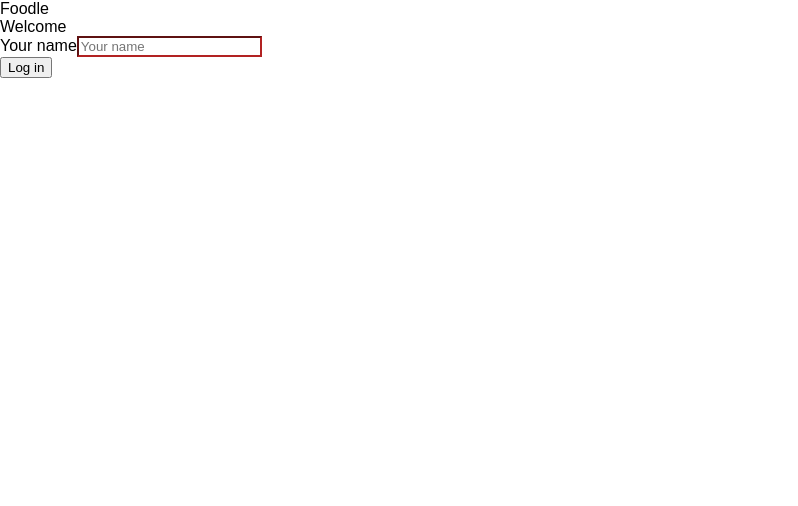
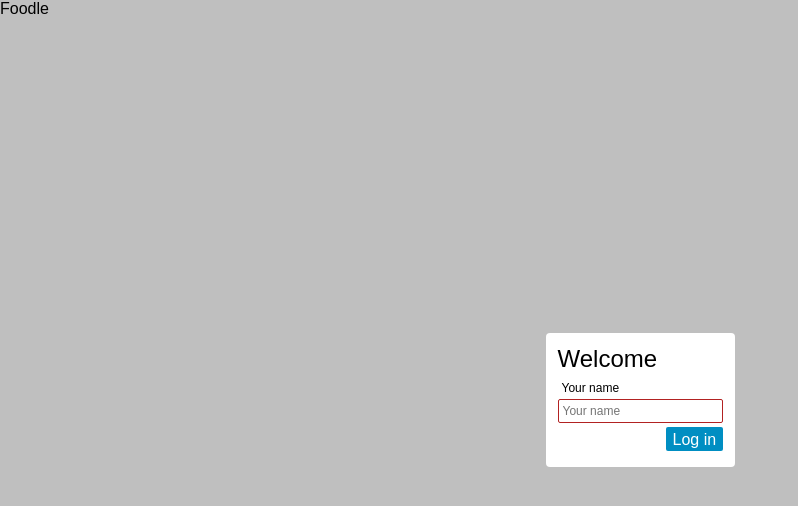
Before and after one commit to kpsroka/foodle, a React (Create React App) app: page / in a window 1280 px wide. Shown: the top 506 px of the page, without its empty margins (0-798 px from the left). Built offline with nearby package versions, Linux system fonts and the light colour scheme.

Commit message:
Adding some basic styling to Modal and Input components.

```diff
--- a/src/ui/modal/Input.js
+++ b/src/ui/modal/Input.js
@@ -1,4 +1,5 @@
 import React from 'react';
+import './Input.css';
 
 type InputProps = {|
   id: string,
@@ -12,7 +13,7 @@ type InputProps = {|
 export default function Input(props:InputProps) {
   const color = props.valid ? "inherit" : "firebrick";
   return (
-    <div>
+    <div className="Input">
       <label htmlFor={props.id}>{props.label}</label>
       <input
           style={{color, borderColor: color}}
--- /dev/null
+++ b/src/ui/modal/Input.scss
@@ -0,0 +1,17 @@
+.Input {
+  display: flex;
+  flex-direction: column;
+
+  label {
+    font-size: 1.5vh;
+    padding: 0.5vh;
+  }
+
+  input {
+    border-style: solid;
+    border-width: 1px;
+    border-radius: 0.25vh;
+    padding: 0.5vh;
+    font-size: 1.5vh;
+  }
+}
--- a/src/ui/modal/Modal.js
+++ b/src/ui/modal/Modal.js
@@ -2,6 +2,7 @@
 
 import React from 'react';
 import Input from './Input';
+import './Modal.css';
 
 type ModalInput = {|
   id: string,
@@ -62,7 +63,7 @@ export default class Modal extends React.Component<ModalCombinedProps, ModalStat
     ) : null;
 
     if (cancelButton !== null || submitButton !== null) {
-      return <div>{cancelButton}{submitButton}</div>;
+      return <div id="ModalButtons">{cancelButton}{submitButton}</div>;
     } else {
       return null;
     }
@@ -71,7 +72,8 @@ export default class Modal extends React.Component<ModalCombinedProps, ModalStat
   render() {
     return (
         <div id="Modal">
-          <div>{this.props.label}</div>
+          <div id="ModalDialog">
+            <div id="ModalLabel">{this.props.label}</div>
             {this.props.inputs.map(
                 input =>
                     <Input key={input.id}
@@ -82,6 +84,7 @@ export default class Modal extends React.Component<ModalCombinedProps, ModalStat
                     />)}
             {this.renderButtonControls()}
           </div>
+        </div>
     );
   }
 }
--- /dev/null
+++ b/src/ui/modal/Modal.scss
@@ -0,0 +1,64 @@
+#Modal {
+  position: fixed;
+  top: 0;
+  bottom: 0;
+  left: 0;
+  right: 0;
+
+  display: flex;
+  justify-content: center;
+  align-items: center;
+
+  background-color: rgba(0, 0, 0, 0.25);
+
+  #ModalDialog {
+    display: flex;
+    flex-direction: column;
+    justify-content: center;
+    background-color: white;
+    padding: 1.5vh;
+    border-radius: 0.5vh;
+
+    #ModalLabel {
+      display: flex;
+      justify-content: center;
+      align-self: flex-start;
+      font-size: 3vh;
+      height: 4vh;
+    }
+
+    #ModalButtons {
+      display: flex;
+      align-self: flex-end;
+      font-size: 2vh;
+      height: 4vh;
+      align-items: center;
+
+      button {
+        height: 3vh;
+        padding: 0.5vh 0.5vw;
+      }
+
+      #ModalSubmitButton {
+        background-color: #008ec2;
+        color: white;
+        border: none;
+        border-radius: 0.25vh;
+        font-size: inherit;
+        box-shadow: rgba(0, 0, 0, 0.5) 0 0 0;
+        transition: box-shadow 0.15s ease-in-out;
+
+        &:hover {
+          box-shadow: rgba(0, 0, 0, 0.5) 0.15vh 0.15vh 0.1vh;
+        }
+      }
+
+      #ModalCancelButton {
+        background-color: transparent;
+        color: lightgrey;
+        border: none;
+        font-size: inherit;
+      }
+    }
+  }
+}
```
Lines whose indentation alone changed are shown as unchanged.
